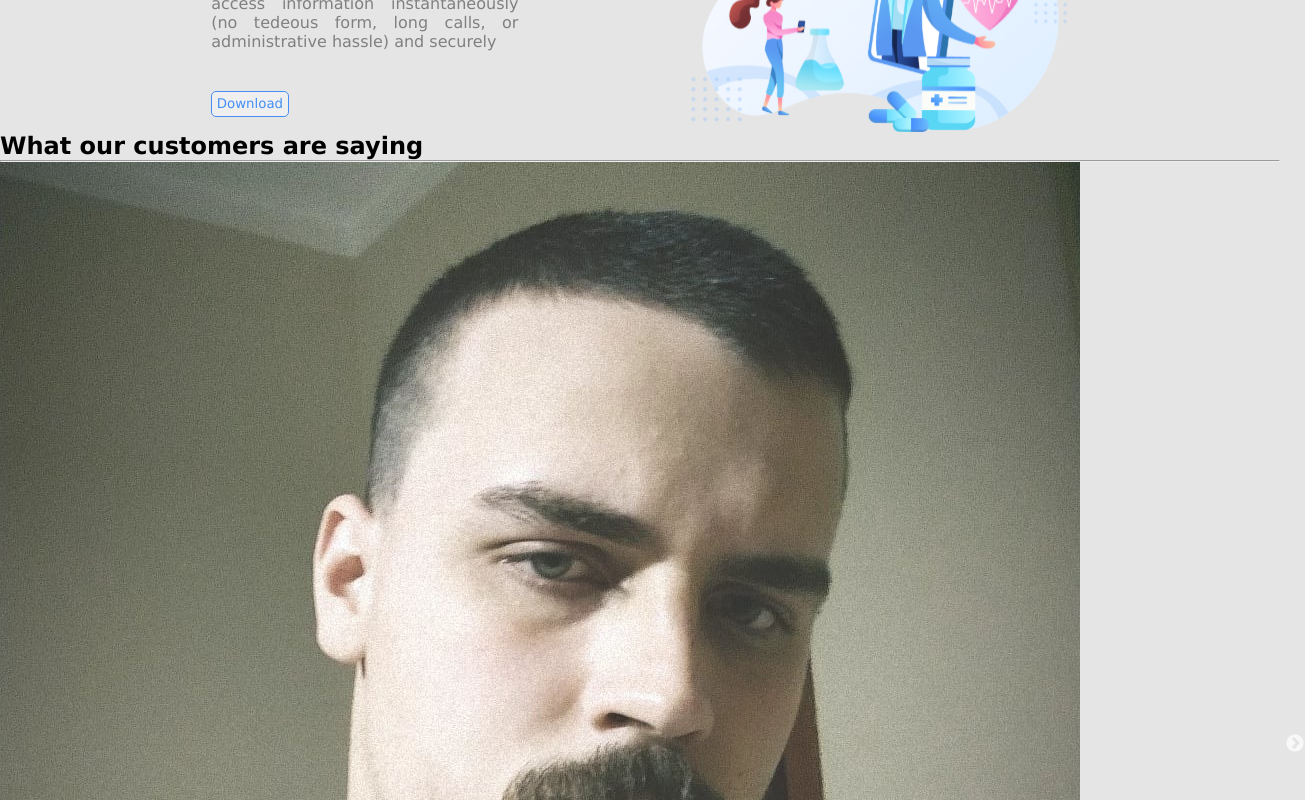
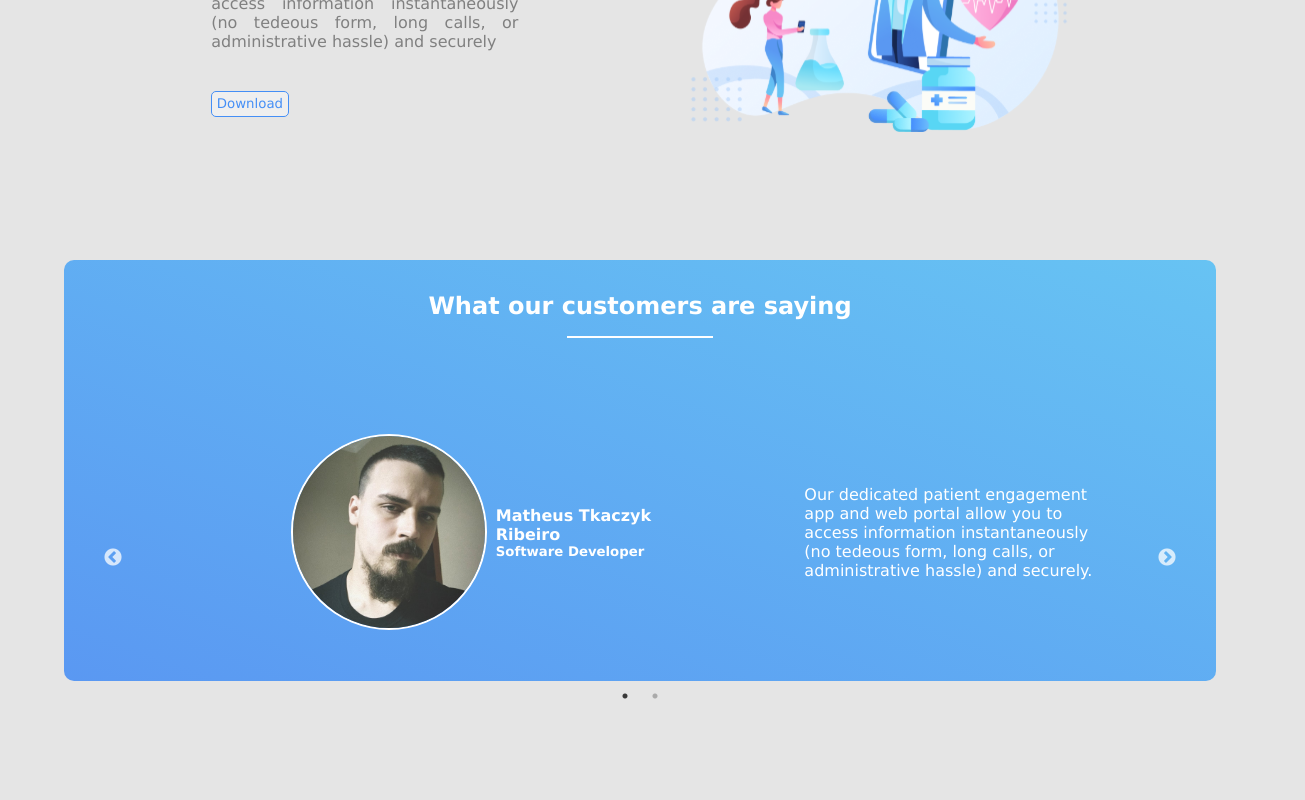
Before and after one commit to matheustkaczyk/trafalgar-landing-page, a React (Vite) app: page / in a window 1280 px wide. Shown: the part 1980-2780 px from the top of the page, 1305 px wide, since content can reach past the window. After the commit the page ends 2686 px from the top, so only its background shows below. Built offline with nearby package versions, Linux system fonts and the light colour scheme.

Commit message:
feat: configurado carosel, configurado css

```diff
--- a/src/App.scss
+++ b/src/App.scss
@@ -229,3 +229,64 @@ header {
     }
   }
 }
+
+.customers-section {
+  display: flex;
+  align-items: center;
+  justify-content: center;
+  margin-top: 8em;
+
+  .customer-wrapper {
+    padding: 0 5% 0 5%;
+    background-image: linear-gradient(to bottom left, #67C3F3, #5A98F2);
+    color: white;
+    width: 80%;
+    border-radius: 10px;
+  }
+
+  .customer-hero {
+    display: flex;
+    flex-direction: column;
+    align-items: center;
+    justify-content: center;
+    margin-bottom: 4em;
+    padding: 2em;
+
+    hr {
+      width: 15%;
+      border: 1px solid white;
+      margin-top: 1em;
+    }
+  }
+
+
+  img {
+    width: 12em;
+    border-radius: 50%;
+    border: solid 2px white;
+  }
+
+  p {
+    width: 30%;
+  }
+}
+
+.carousel-item {
+  display: flex !important;
+  flex-direction: row;
+  align-items: center;
+  justify-content: center;
+  justify-content: space-evenly;
+  padding: 0 5% 5% 5%;
+
+  div {
+    display: flex;
+    margin-left: 2%;
+
+    div {
+      display: flex;
+      flex-direction: column;
+      justify-content: center;
+    }
+  }
+}
--- a/src/pages/Customers/index.jsx
+++ b/src/pages/Customers/index.jsx
@@ -29,20 +29,28 @@ const Customers = () => {
   };
 
   return(
-    <section>
+    <section className='customers-section'>
+      <div className='customer-wrapper'>
+        <div className='customer-hero'>
           <h1>What our customers are saying</h1>
           <hr />
-      <div>
+        </div>
+        <div className='slider-wrapper'>
           <Slider {...settings}>
             {data.map((item, index) => (
-            <div key={index}>
+              <div key={index} className="carousel-item">
+                <div className='item-info'>
                   <img src={item.img} alt={item.alt} />
-              <h2>{item.name}</h2>
-              <h3>{item.subtitle}</h3>
+                  <div>
+                    <h4>{item.name}</h4>
+                    <h5>{item.subtitle}</h5>
+                  </div>
+                </div>
                 <p>{item.text}</p>
               </div>
             ))}
           </Slider>
+        </div>
       </div>
     </section>
   )
```
Lines whose indentation alone changed are shown as unchanged.
